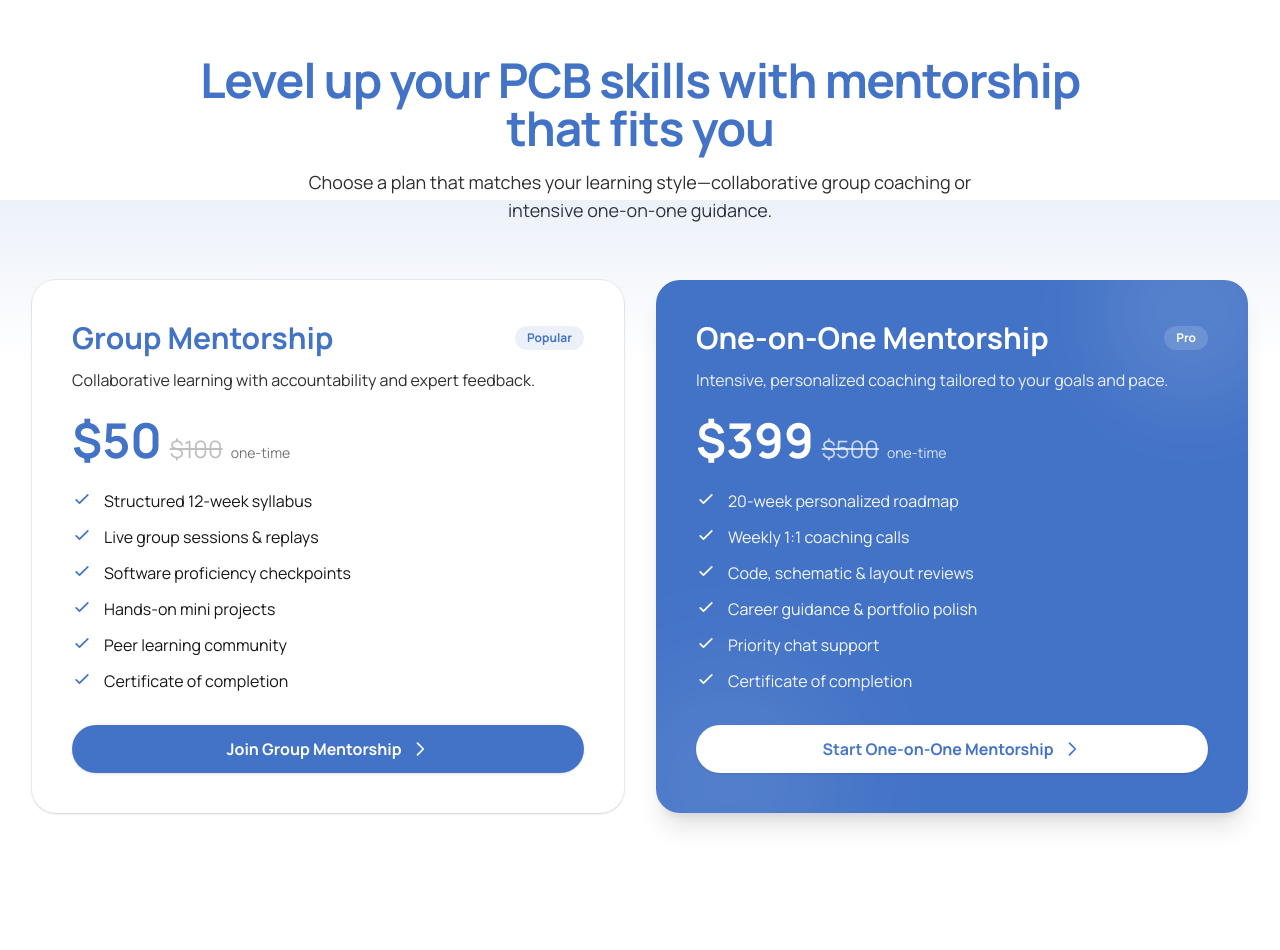
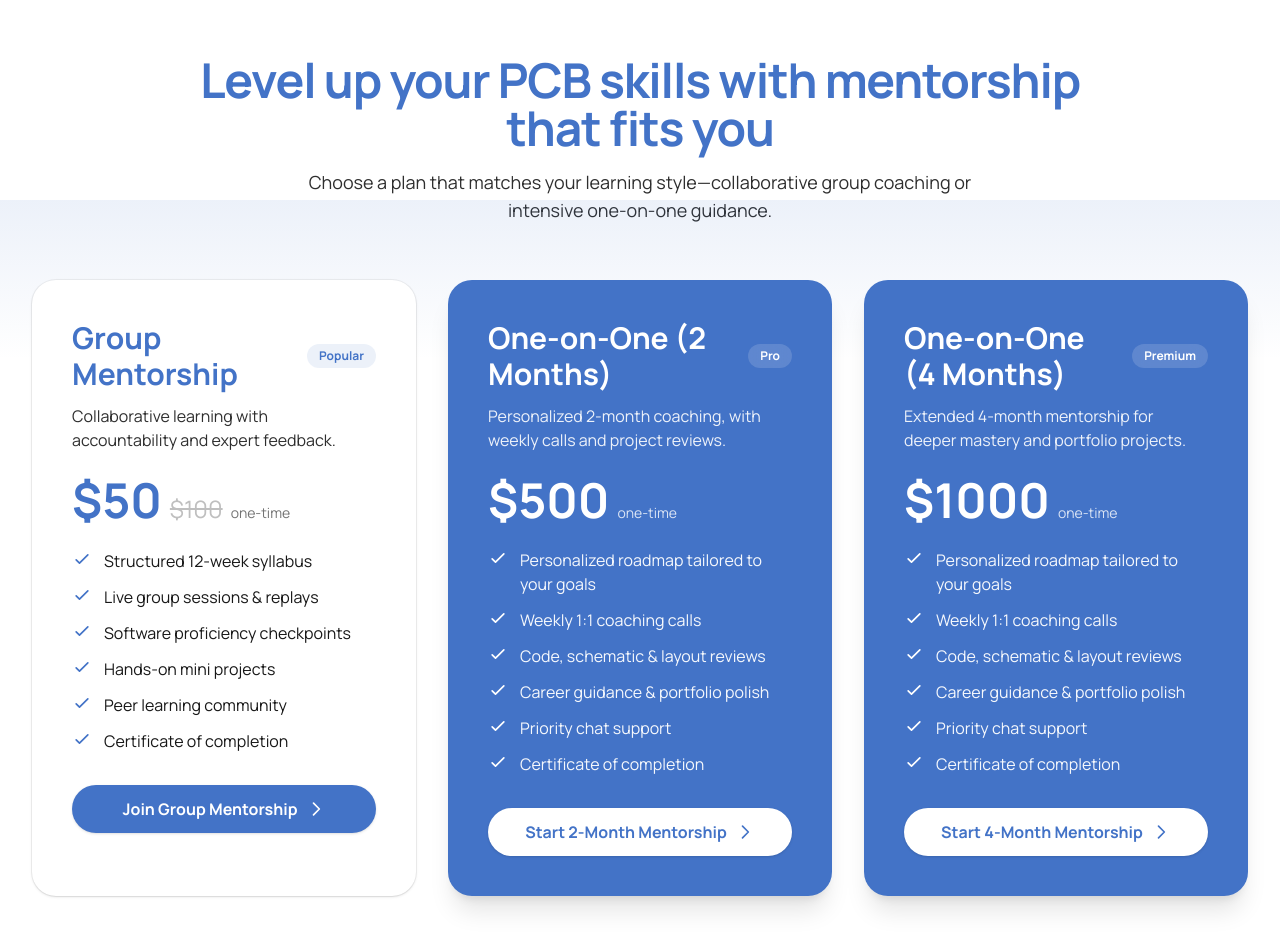
Before and after one commit to itz-destiny/pcb_mentor, a Next.js app: page /mentorship/Price in a window 1280 px wide. Shown: the top 950 px of the page. Before the commit the page ends 877 px from the top, so only its background shows below. Built offline with nearby package versions, Linux system fonts and the light colour scheme.

Commit message:
fixed pricing

```diff
--- a/pages/components/Footer.js
+++ b/pages/components/Footer.js
@@ -13,7 +13,7 @@ const handleSubscribe = async (e) => {
     const res = await fetch("/api/subscribe", {
       method: "POST",
       headers: { "Content-Type": "application/json" },
-      body: JSON.stringify({ name: "Anonymous", email }), // add real name if you add a field
+      body: JSON.stringify({ name: "Engineer", email }), // add real name if you add a field
     });
 
     const data = await res.json();
--- a/pages/login.js
+++ /dev/null
@@ -1,97 +0,0 @@
-import { getCsrfToken, signIn } from "next-auth/react";
-import { useState } from "react";
-import { useRouter } from "next/router";
-
-export default function Login({ csrfToken }) {
-  const [error, setError] = useState(null);
-  const router = useRouter();
-  const callbackUrl = router.query.callbackUrl || "/admin";
-
-  const handleSubmit = async (e) => {
-    e.preventDefault();
-    const username = e.target.username.value;
-    const password = e.target.password.value;
-
-    const res = await signIn("credentials", {
-      redirect: false,
-      username,
-      password,
-      callbackUrl,
-    });
-
-    if (res.error) {
-      setError("Invalid username or password");
-    } else {
-      router.push(callbackUrl);
-    }
-  };
-
-  return (
-    <div className="flex items-center justify-center min-h-screen bg-gradient-to-br from-blue-50 to-blue-100 px-4">
-      <div className="w-full max-w-md bg-white rounded-2xl shadow-xl p-8">
-        <div className="text-center mb-6">
-          <h1 className="text-2xl font-bold text-gray-800">Admin Login</h1>
-          <p className="text-gray-500 text-sm mt-1">
-            Sign in to access your dashboard
-          </p>
-        </div>
-
-        <form method="post" onSubmit={handleSubmit} className="space-y-5">
-          <input name="csrfToken" type="hidden" defaultValue={csrfToken} />
-
-          {error && (
-            <div className="bg-red-100 text-red-600 text-sm p-2 rounded">
-              {error}
-            </div>
-          )}
-
-          <div>
-            <label className="block text-sm font-medium text-gray-700 mb-1">
-              Username
-            </label>
-            <input
-              name="username"
-              type="text"
-              placeholder="Enter your username"
-              className="w-full px-3 py-2 border border-gray-300 rounded-lg shadow-sm focus:outline-none focus:ring-2 focus:ring-blue-500"
-              required
-            />
-          </div>
-
-          <div>
-            <label className="block text-sm font-medium text-gray-700 mb-1">
-              Password
-            </label>
-            <input
-              name="password"
-              type="password"
-              placeholder="••••••••"
-              className="w-full px-3 py-2 border border-gray-300 rounded-lg shadow-sm focus:outline-none focus:ring-2 focus:ring-blue-500"
-              required
-            />
-          </div>
-
-          <button
-            type="submit"
-            className="w-full bg-blue-600 text-white py-2.5 rounded-lg font-medium hover:bg-blue-700 transition-colors shadow-md"
-          >
-            Sign In
-          </button>
-        </form>
-
-        <p className="text-center text-gray-400 text-xs mt-6">
-          © {new Date().getFullYear()} PCBMENTOR. All rights reserved.
-        </p>
-      </div>
-    </div>
-  );
-}
-
-// Get CSRF token for NextAuth
-export async function getServerSideProps(context) {
-  return {
-    props: {
-      csrfToken: (await getCsrfToken(context)) ?? null,
-    },
-  };
-}
--- a/pages/mentorship/Price.js
+++ b/pages/mentorship/Price.js
@@ -16,7 +16,7 @@ const featuresGroup = [
 ];
 
 const featuresOneOnOne = [
-  "20-week personalized roadmap",
+  "Personalized roadmap tailored to your goals",
   "Weekly 1:1 coaching calls",
   "Code, schematic & layout reviews",
   "Career guidance & portfolio polish",
@@ -76,7 +76,7 @@ export default function Price() {
           className="pointer-events-none absolute inset-x-0 -top-20 h-40 bg-gradient-to-b from-[var(--color-primary,#2563eb)]/10 to-transparent"
         />
 
-        <div className="w-full max-w-7xl mx-auto px-4 sm:px-6 lg:px-8 pb-16 grid lg:grid-cols-2 gap-6 lg:gap-8">
+        <div className="w-full max-w-7xl mx-auto px-4 sm:px-6 lg:px-8 pb-16 grid lg:grid-cols-3 gap-6 lg:gap-8">
           {/* Group Mentorship */}
           <motion.div
             initial="hidden"
@@ -145,7 +145,7 @@ export default function Price() {
             </motion.a>
           </motion.div>
 
-          {/* One-on-One Mentorship */}
+          {/* One-on-One (2 months) */}
           <motion.div
             initial="hidden"
             whileInView="visible"
@@ -153,19 +153,9 @@ export default function Price() {
             variants={fadeUp}
             className="relative bg-[var(--color-primary)] text-white rounded-3xl shadow-xl p-6 sm:p-8 md:p-10 flex flex-col overflow-hidden"
           >
-            {/* decorative blobs */}
-            <div
-              aria-hidden
-              className="absolute -top-16 -right-10 w-48 h-48 rounded-full bg-white/10 blur-2xl"
-            />
-            <div
-              aria-hidden
-              className="absolute -bottom-20 -left-10 w-56 h-56 rounded-full bg-white/10 blur-3xl"
-            />
-
             <div className="flex items-center justify-between gap-4 relative z-10">
               <h3 className="text-2xl sm:text-3xl font-extrabold font-[var(--font-sans)]">
-                One-on-One Mentorship
+                One-on-One (2 Months)
               </h3>
               <span className="inline-flex items-center rounded-full bg-white/15 text-white px-3 py-1 text-xs font-semibold backdrop-blur">
                 Pro
@@ -173,14 +163,11 @@ export default function Price() {
             </div>
 
             <p className="mt-3 text-white/90 relative z-10">
-              Intensive, personalized coaching tailored to your goals and pace.
+              Personalized 2-month coaching, with weekly calls and project reviews.
             </p>
 
             <div className="mt-6 flex items-baseline gap-2 flex-wrap relative z-10">
-              <span className="text-4xl sm:text-5xl font-extrabold">$399</span>
-              <span className="text-xl sm:text-2xl text-white/70 line-through">
-                $500
-              </span>
+              <span className="text-4xl sm:text-5xl font-extrabold">$500</span>
               <span className="text-sm text-white/80">one-time</span>
             </div>
 
@@ -197,10 +184,69 @@ export default function Price() {
               initial={{ scale: 1 }}
               whileHover={{ scale: 1.02 }}
               whileTap={{ scale: 0.98 }}
-              href="/contact"
+              href="/contact?plan=one-on-one-2m"
               className="mt-8 w-full inline-flex justify-center items-center rounded-full px-4 py-3 text-sm sm:text-base font-bold font-[var(--font-sans)] text-[var(--color-primary)] bg-white shadow hover:shadow-md transition-shadow"
             >
-              Start One-on-One Mentorship
+              Start 2-Month Mentorship
+              <svg
+                className="w-5 h-5 ml-2"
+                viewBox="0 0 24 24"
+                fill="none"
+                stroke="currentColor"
+              >
+                <path
+                  d="M9 5l7 7-7 7"
+                  strokeWidth="2"
+                  strokeLinecap="round"
+                  strokeLinejoin="round"
+                />
+              </svg>
+            </motion.a>
+          </motion.div>
+
+          {/* One-on-One (4 months) */}
+          <motion.div
+            initial="hidden"
+            whileInView="visible"
+            viewport={{ once: true, amount: 0.5 }}
+            variants={fadeUp}
+            className="relative bg-[var(--color-primary)] text-white rounded-3xl shadow-xl p-6 sm:p-8 md:p-10 flex flex-col overflow-hidden"
+          >
+            <div className="flex items-center justify-between gap-4 relative z-10">
+              <h3 className="text-2xl sm:text-3xl font-extrabold font-[var(--font-sans)]">
+                One-on-One (4 Months)
+              </h3>
+              <span className="inline-flex items-center rounded-full bg-white/15 text-white px-3 py-1 text-xs font-semibold backdrop-blur">
+                Premium
+              </span>
+            </div>
+
+            <p className="mt-3 text-white/90 relative z-10">
+              Extended 4-month mentorship for deeper mastery and portfolio projects.
+            </p>
+
+            <div className="mt-6 flex items-baseline gap-2 flex-wrap relative z-10">
+              <span className="text-4xl sm:text-5xl font-extrabold">$1000</span>
+              <span className="text-sm text-white/80">one-time</span>
+            </div>
+
+            <div className="mt-6 grid gap-3 relative z-10">
+              {featuresOneOnOne.map((f, i) => (
+                <div key={i} className="flex items-start gap-3">
+                  <Check className="text-white" />
+                  <p className="text-sm sm:text-base text-white/95">{f}</p>
+                </div>
+              ))}
+            </div>
+
+            <motion.a
+              initial={{ scale: 1 }}
+              whileHover={{ scale: 1.02 }}
+              whileTap={{ scale: 0.98 }}
+              href="/contact?plan=one-on-one-4m"
+              className="mt-8 w-full inline-flex justify-center items-center rounded-full px-4 py-3 text-sm sm:text-base font-bold font-[var(--font-sans)] text-[var(--color-primary)] bg-white shadow hover:shadow-md transition-shadow"
+            >
+              Start 4-Month Mentorship
               <svg
                 className="w-5 h-5 ml-2"
                 viewBox="0 0 24 24"
```
Also changed, not shown: pages/api/auth/[...nextauth].js (added).
